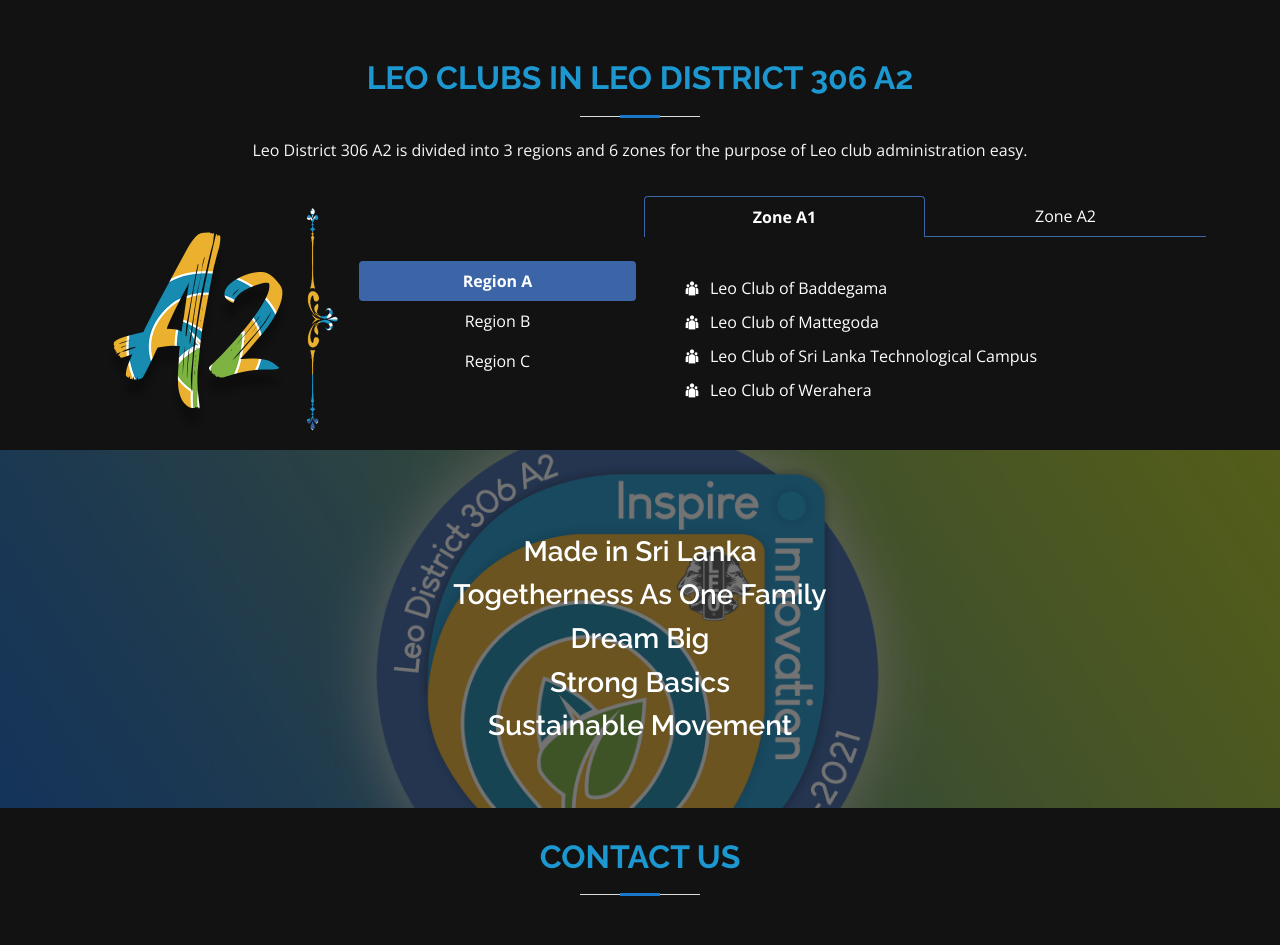
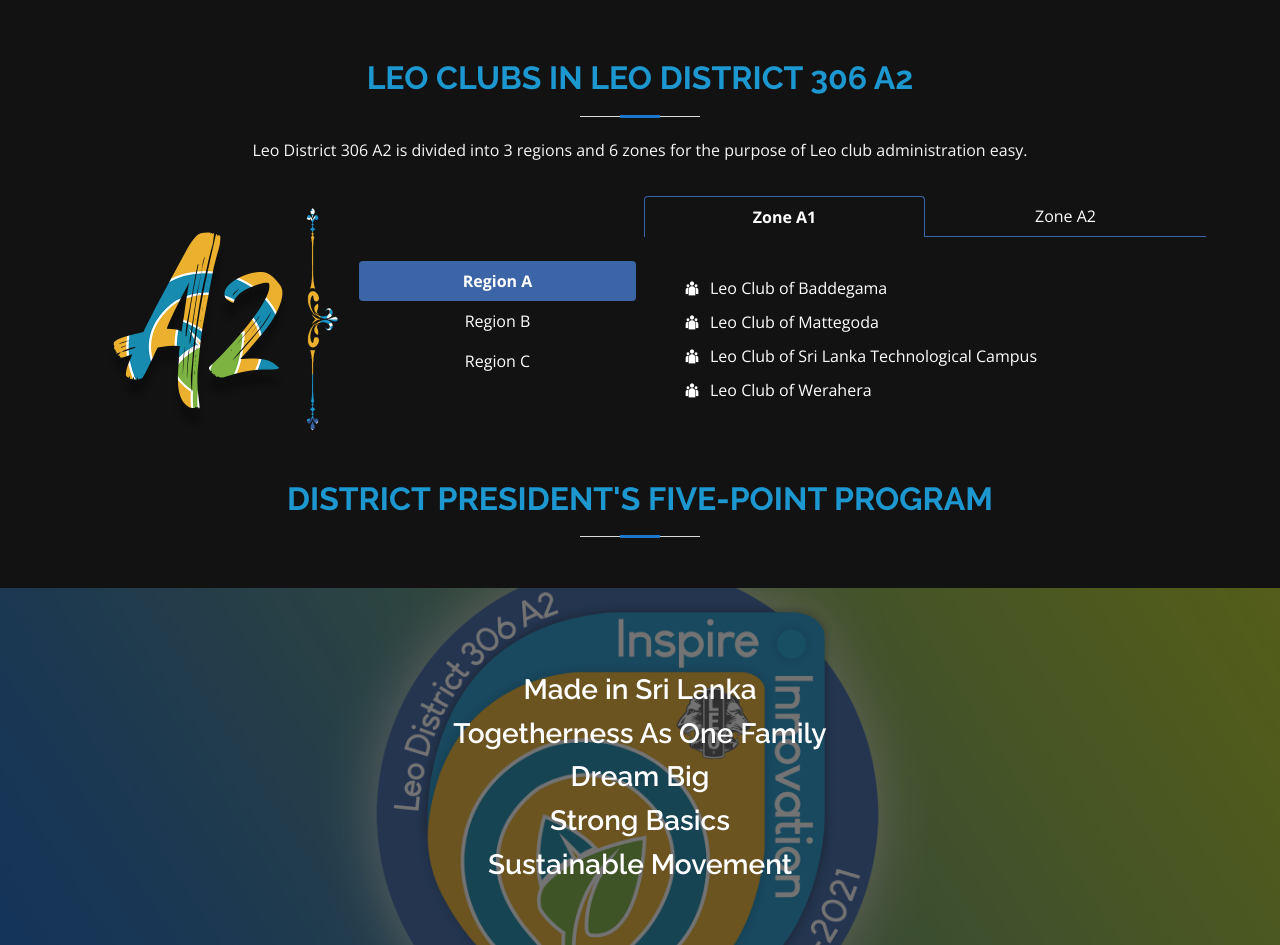
Before and after one commit to Leo-District-306-A2/A2-Official-Web, a PHP site: page / in a window 1280 px wide. Shown: the part 1650-2595 px from the top of the page. Run offline with PHP 8.4, Linux system fonts and the light colour scheme; some libraries are stand-ins or nearby versions.

Commit message:
change dp programe

```diff
--- a/assets/css/style.css
+++ b/assets/css/style.css
@@ -48,7 +48,7 @@ A2 CLUBS SECTION
 }
 
 .a2-clubs {
-  padding-bottom: 0px!important;
+  padding-bottom: 30px!important;
 }
 
 .a2-clubs .club-list{
--- a/index.html
+++ b/index.html
@@ -590,6 +590,9 @@
     </section> -->
     <!--====== dp 5 points end=======-->
 
+    <div class="section-title home-title">
+      <h2>District President's Five-Point Program</h2>
+    </div>
     <section id="counts-2" class="counts2">
       <div class="container">
         <div class="row justify-content-center counters">
```
